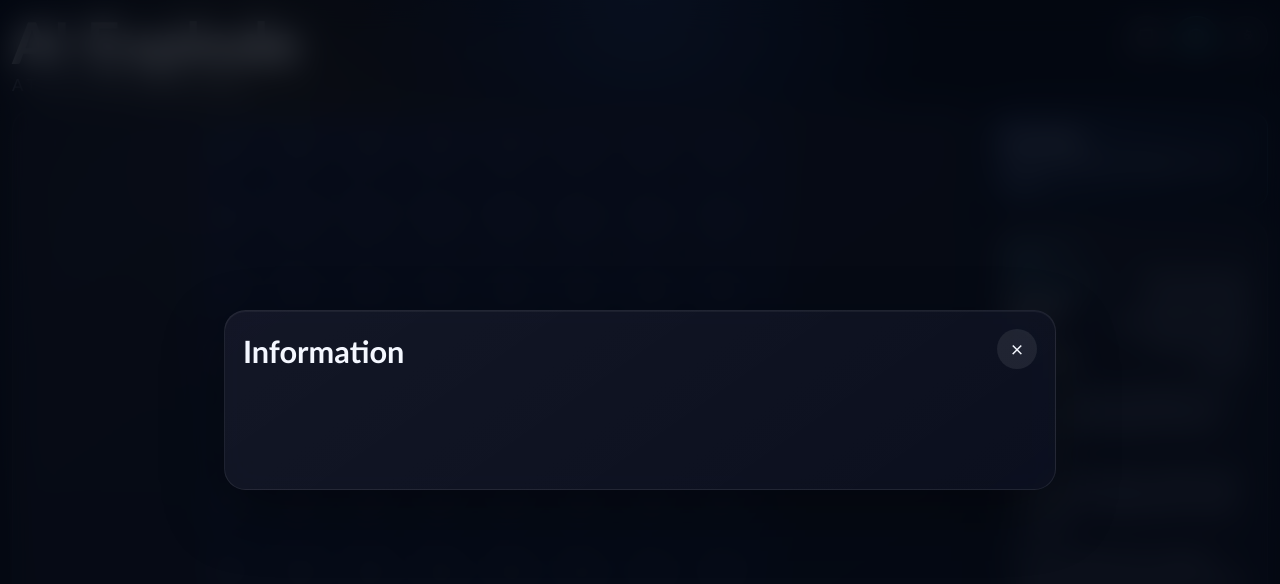
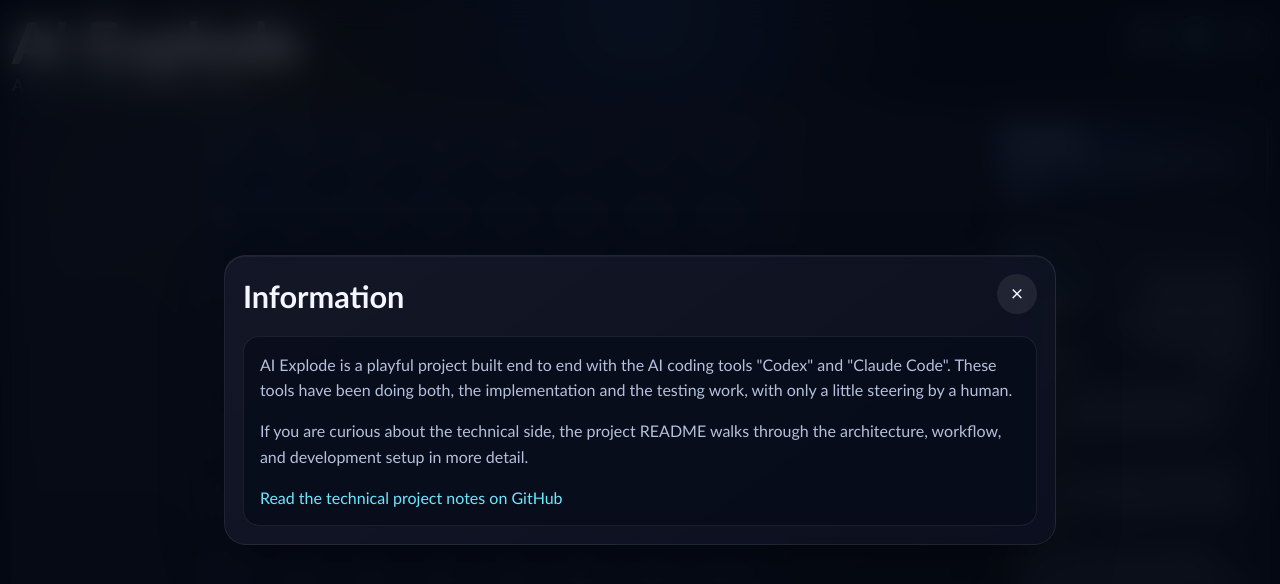
Before and after one commit to dreaming-of-ai/ai-explode, a Vue app in the folder frontend/: page / in a window 1280 px wide. Both pictures are taken after a click on the button "Information". Shown: the top 584 px of the page. Built offline with nearby package versions, Linux system fonts and the light colour scheme.

Commit message:
Information
Added content to the information popup.

```diff
--- a/frontend/src/components/HeaderPopupContent.vue
+++ b/frontend/src/components/HeaderPopupContent.vue
@@ -1,7 +1,7 @@
 <script setup lang="ts">
 import { computed } from 'vue'
 
-import { GAMING_RULES_SECTIONS } from '@/data/headerPopups'
+import { GAMING_RULES_SECTIONS, INFORMATION_POPUP_CONTENT } from '@/data/headerPopups'
 import type { HeaderPopupId } from '@/types/game'
 
 const props = defineProps<{
@@ -9,6 +9,7 @@
 }>()
 
 const isRulesPopup = computed(() => props.popupId === 'gaming-rules')
+const isInformationPopup = computed(() => props.popupId === 'information')
 </script>
 
 <template>
@@ -34,6 +35,23 @@
     </section>
   </section>
 
+  <section
+    v-else-if="isInformationPopup"
+    class="info-content"
+  >
+    <p>{{ INFORMATION_POPUP_CONTENT.intro }}</p>
+    <p>{{ INFORMATION_POPUP_CONTENT.details }}</p>
+
+    <a
+      class="info-link"
+      :href="INFORMATION_POPUP_CONTENT.linkHref"
+      target="_blank"
+      rel="noreferrer"
+    >
+      {{ INFORMATION_POPUP_CONTENT.linkLabel }}
+    </a>
+  </section>
+
   <div
     v-else
     class="placeholder-spacer"
@@ -50,6 +68,18 @@
   padding-right: 0.3rem;
 }
 
+.info-content {
+  display: grid;
+  gap: 0.95rem;
+  align-content: start;
+  padding: 0.95rem 1rem;
+  border: 1px solid rgba(255, 255, 255, 0.08);
+  border-radius: 1rem;
+  background: rgba(7, 12, 28, 0.78);
+  color: var(--text-soft);
+  line-height: 1.6;
+}
+
 .rules-section {
   display: grid;
   gap: 0.55rem;
@@ -60,6 +90,7 @@
 }
 
 h3,
+p,
 ul {
   margin: 0;
 }
@@ -77,11 +108,26 @@
   line-height: 1.55;
 }
 
+.info-link {
+  justify-self: start;
+  color: var(--accent);
+  text-decoration: none;
+  transition:
+    color 160ms ease,
+    opacity 160ms ease;
+}
+
+.info-link:hover,
+.info-link:focus-visible {
+  color: #9cf1ff;
+}
+
 .placeholder-spacer {
   min-height: clamp(3rem, 10vh, 5rem);
 }
 
 @media (max-width: 720px) {
+  .info-content,
   .rules-section {
     padding: 0.9rem;
   }
--- a/frontend/src/data/headerPopups.ts
+++ b/frontend/src/data/headerPopups.ts
@@ -9,6 +9,13 @@
 export interface RulesSummarySection {
   title: string
   bullets: string[]
+}
+
+export interface InformationPopupContent {
+  intro: string
+  details: string
+  linkLabel: string
+  linkHref: string
 }
 
 export const HEADER_POPUP_ORDER: HeaderPopupId[] = [
@@ -36,6 +43,16 @@
 }
 
 export const HEADER_POPUP_ENTRIES = HEADER_POPUP_ORDER.map((popupId) => HEADER_POPUP_DEFINITIONS[popupId])
+
+export const INFORMATION_POPUP_CONTENT: InformationPopupContent = {
+  intro:
+    'AI Explode is a playful project built end to end with the AI coding tools "Codex" and "Claude Code". ' +
+      'These tools have been doing both, the implementation and the testing work, with only a little steering by a human.',
+  details:
+    'If you are curious about the technical side, the project README walks through the architecture, workflow, and development setup in more detail.',
+  linkLabel: 'Read the technical project notes on GitHub',
+  linkHref: 'https://github.com/dreaming-of-ai/ai-explode/blob/main/README.md',
+}
 
 export const GAMING_RULES_SECTIONS: ReadonlyArray<RulesSummarySection> = [
   {
```
Also changed, not shown: 1 other file (tests, documents, lock files or other folders).
